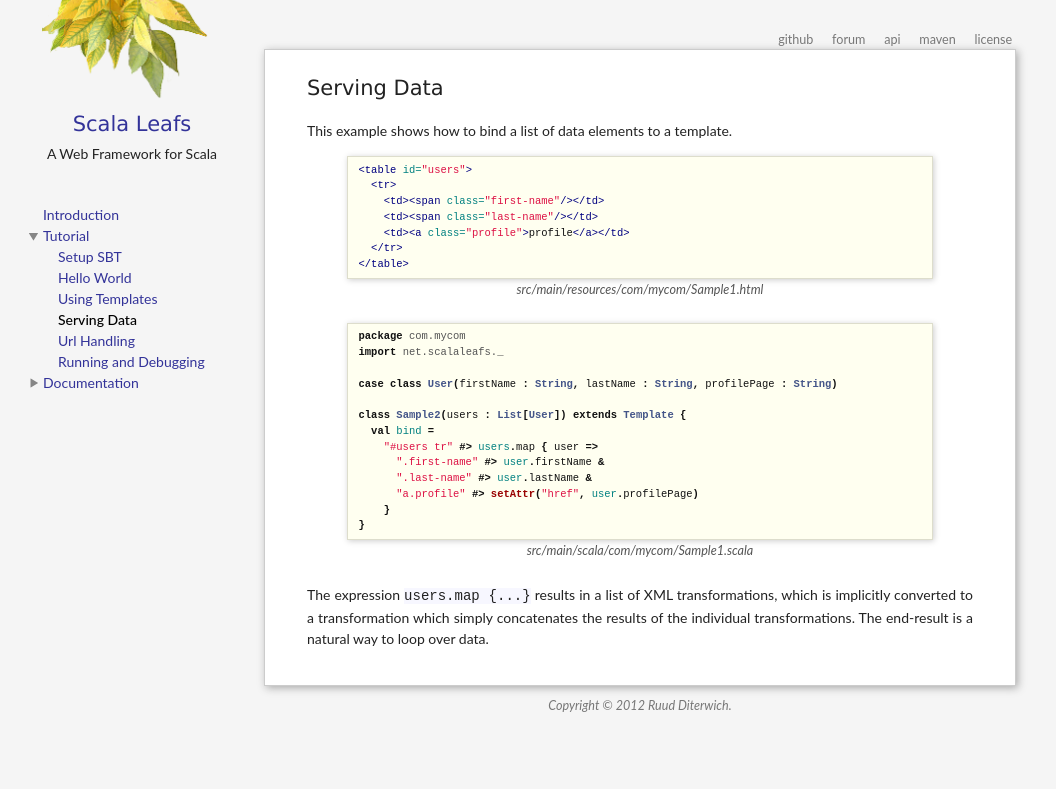
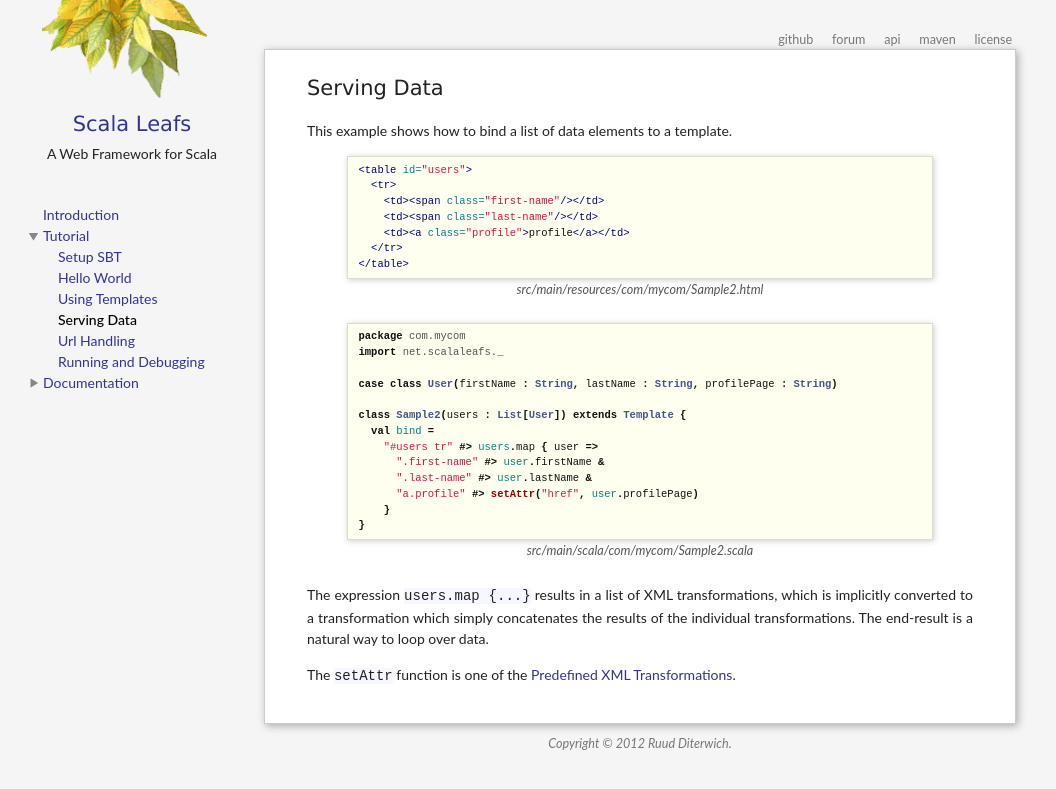
Before and after one commit to scalastuff/scalaleafs, a Jekyll site: the page built from serving-data.md, in a window 1280 px wide. Shown: the top 789 px of the page, without its empty margins (0-1056 px from the left). Built offline with Jekyll 4.4.1, drawn with Linux system fonts in a browser that asks for light colours.

Commit message:
Updated serving-data.md

```diff
--- a/serving-data.md
+++ b/serving-data.md
@@ -14,7 +14,7 @@ This example shows how to bind a list of data elements to a template.
   </tr>
 </table>
 {% endhighlight %}
-<label>src/main/resources/com/mycom/Sample1.html</label>
+<label>src/main/resources/com/mycom/Sample2.html</label>
 
 {% highlight scala %}
 package com.mycom
@@ -31,7 +31,9 @@ class Sample2(users : List[User]) extends Template {
     }
 }
 {% endhighlight %}
-<label>src/main/scala/com/mycom/Sample1.scala</label>
+<label>src/main/scala/com/mycom/Sample2.scala</label>
 
 The expression `users.map {...}` results in a list of XML transformations, which is
 implicitly converted to a transformation which simply concatenates the results of the individual transformations. The end-result is a natural way to loop over data.
+
+The `setAttr` function is one of the [Predefined XML Transformations](predefined-xml-transformations.html).
```
